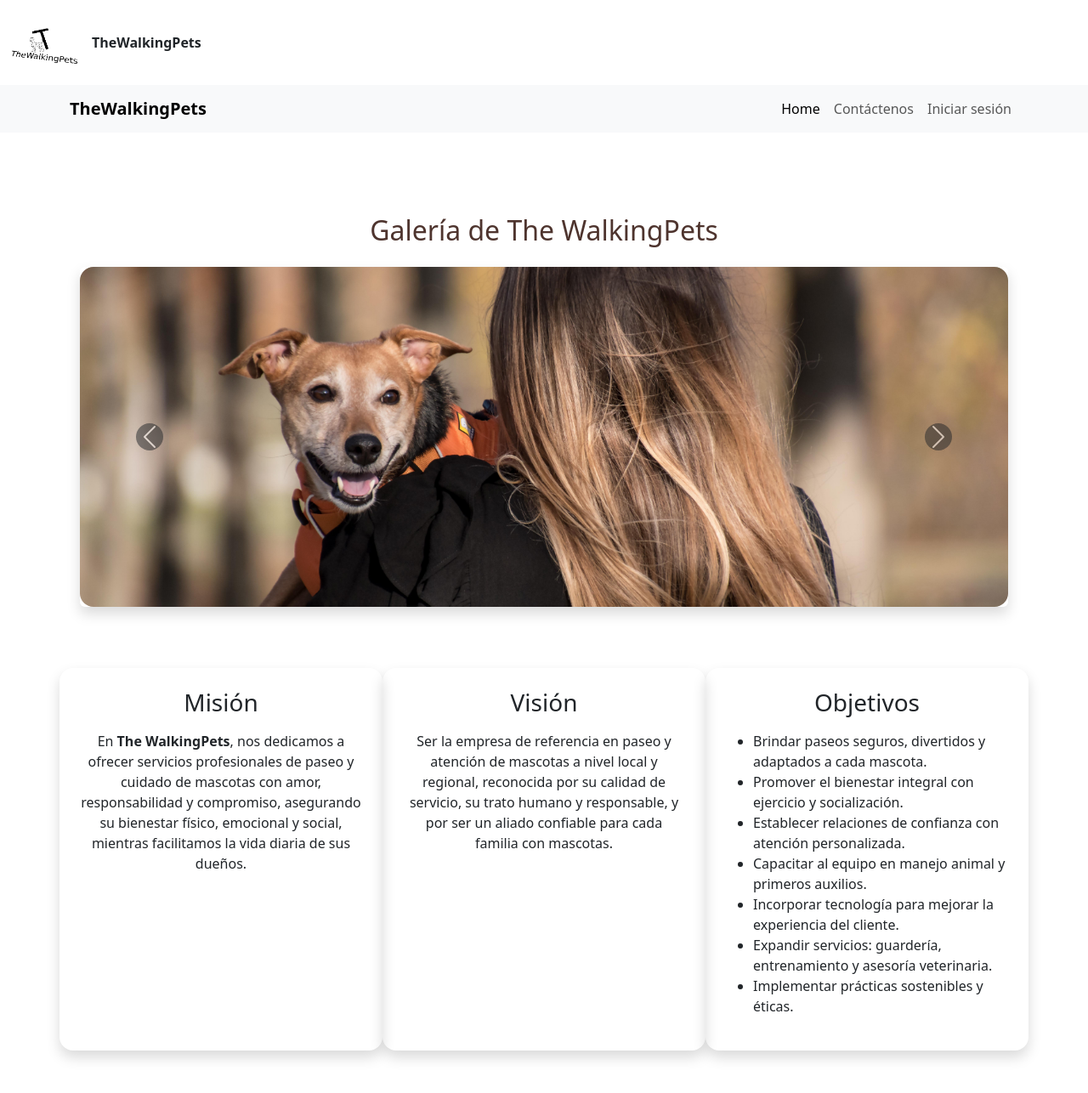
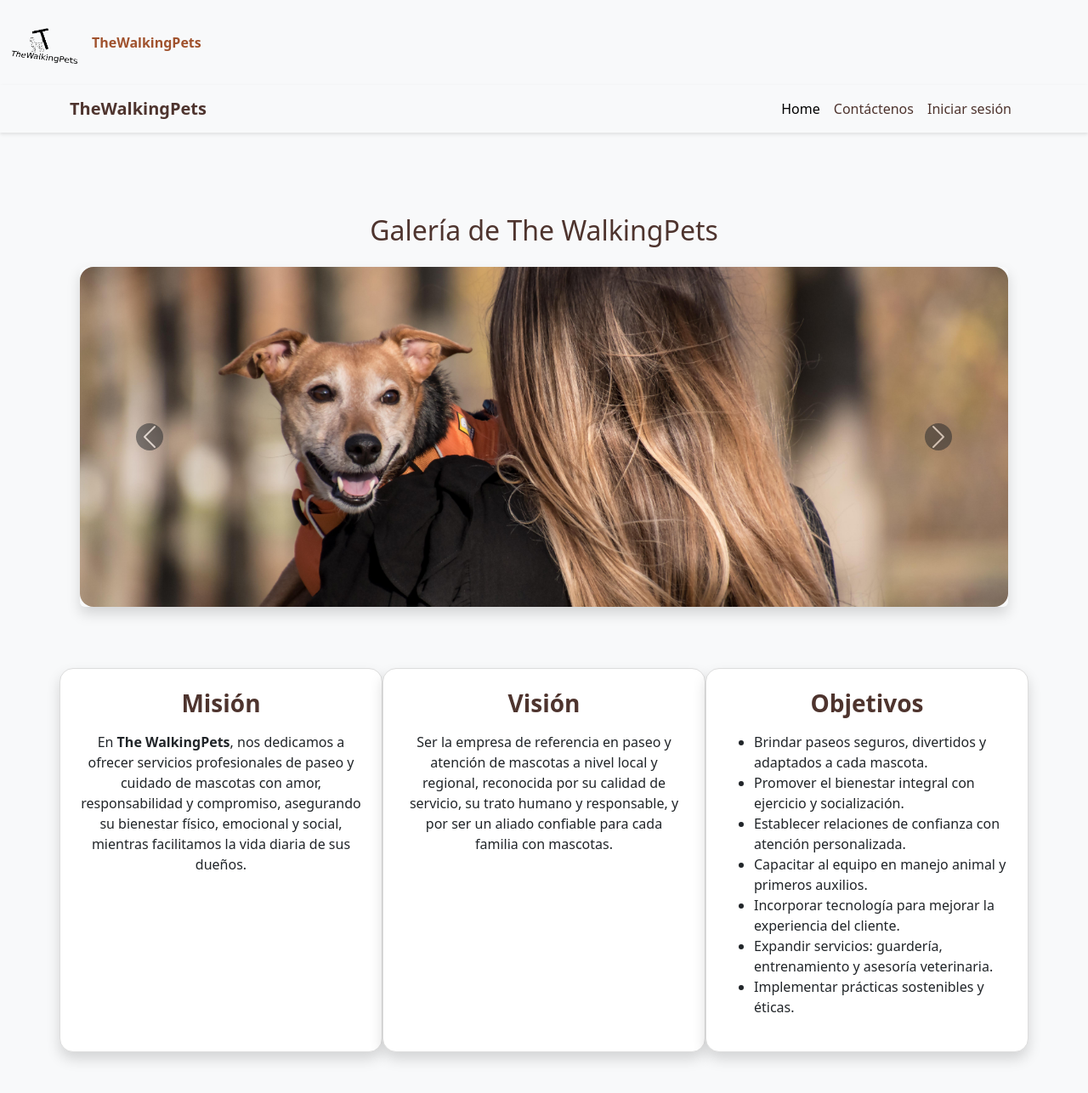
Before and after one commit to FIELDGUITAR2/ProyectoFinalHector, a PHP site: page /index.php in a window 1280 px wide. Shown: the whole page at 85% size. Before the commit the page ends 1247 px from the top, so only its background shows below. Run offline with PHP 8.4, Linux system fonts and the light colour scheme.

Commit message:
Mejoras de estilo

```diff
--- a/presentacion/Extremos/Cabeza.php
+++ b/presentacion/Extremos/Cabeza.php
@@ -16,6 +16,36 @@
             height: 400px;
             object-fit: cover;
             border-radius: 1rem;
+        }
+        body {
+            background-color: #f8f9fa;
+        }
+        .navbar-brand img {
+            max-height: 50px;
+        }
+        .section-box {
+            background-color: #fff;
+            border: 1px solid #ddd;
+            box-shadow: 0 2px 4px rgba(0, 0, 0, 0.1);
+        }
+        .section-title {
+            color: #4e342e;
+            font-weight: bold;
+        }
+        .navbar {
+            box-shadow: 0 2px 4px rgba(0, 0, 0, 0.1);
+        }
+        .navbar-nav .nav-link {
+            color: #4e342e;
+        }
+        .navbar-nav .nav-link:hover {
+            color: #a0522d;
+        }
+        .navbar-brand {
+            color: #4e342e;
+        }
+        .navbar-brand:hover {
+            color: #a0522d;
         }
     </style>
 </head>
--- a/presentacion/Inicio.php
+++ b/presentacion/Inicio.php
@@ -18,7 +18,6 @@
         </div>
       </div>
 
-      <!-- Botones de control -->
       <button class="carousel-control-prev" type="button" data-bs-target="#carruselMascotas" data-bs-slide="prev">
         <span class="carousel-control-prev-icon bg-dark rounded-circle" aria-hidden="true"></span>
         <span class="visually-hidden">Anterior</span>
```
